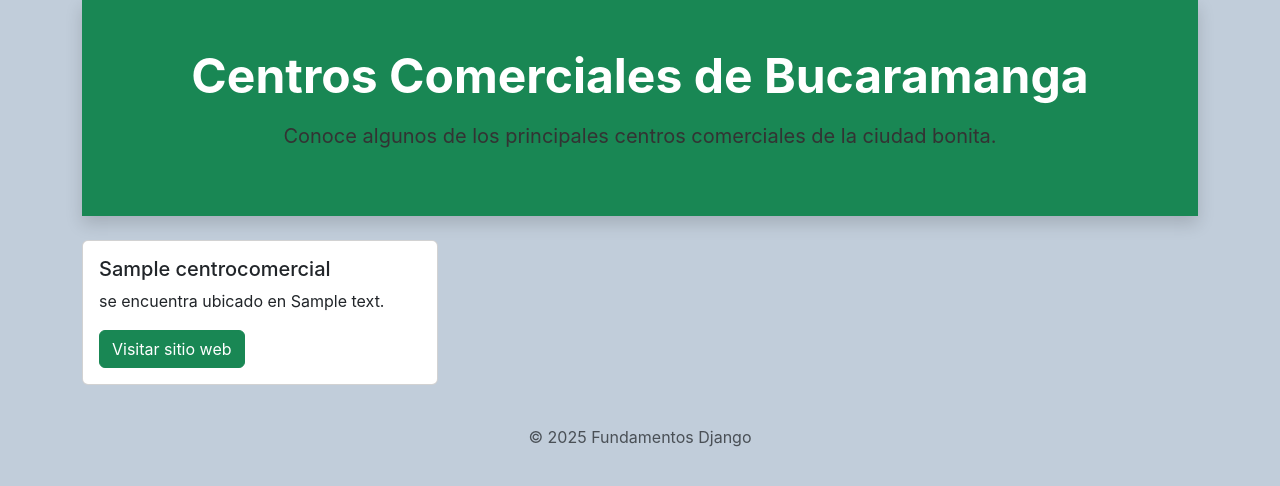
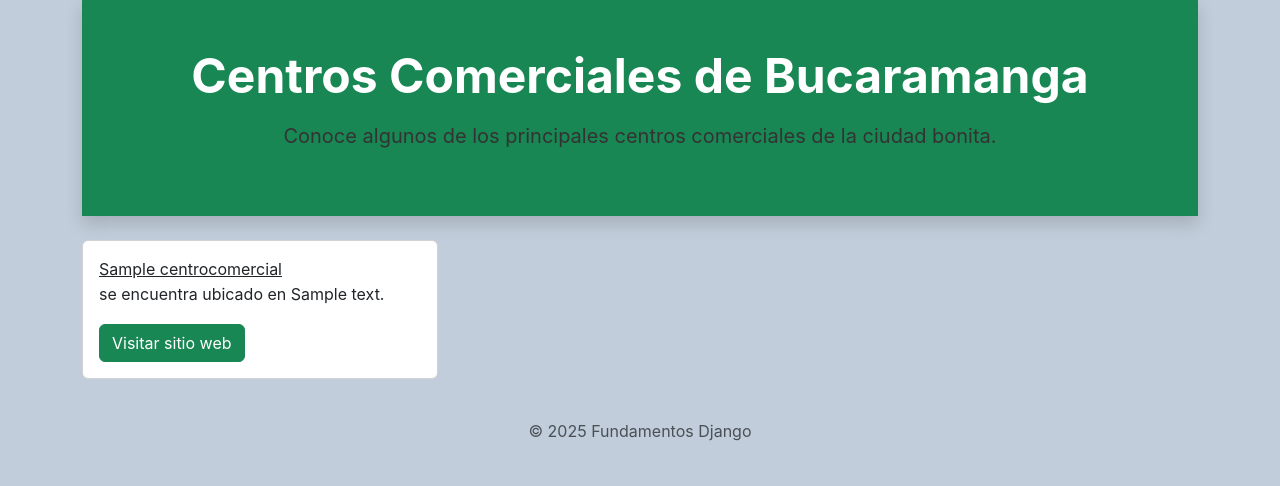
Before and after one commit to DiegoFerneyUsedaDiaz/ejemplo_django, a Django app: page /centros_comerciales in a window 1280 px wide. Shown: the part 105-591 px from the top of the page. Run offline with Django 5.2, Linux system fonts and the light colour scheme; tables that the repository leaves empty hold one stand-in row (values such as "Sample post").

Commit message:
url dinamicas django

```diff
--- a/myapp/templates/lista_centros_comerciales.html
+++ b/myapp/templates/lista_centros_comerciales.html
@@ -22,7 +22,7 @@
           <div class="col-md-4">
             <div class="card">
               <div class="card-body">
-                <h5 class="card-title">{{ centros_comercial.nombre}}</h5>
+                <a href="{% url 'myapp:vista_centros_comercial' centros_comercial.nombre%}" class="card-title">{{ centros_comercial.nombre}}</a>
                 <p class="card-text">se encuentra ubicado en {{ centros_comercial.descripcion }} </p>
               <a href="{{ centros_comercial.url}}" target="_blank" class="btn btn-success">Visitar sitio web</a>
                 </div>
--- a/myapp/urls.py
+++ b/myapp/urls.py
@@ -4,6 +4,7 @@ from django.views.generic import TemplateView
 from .views import lista_centros_comerciales
 from myapp import views
 
+app_name = 'myapp'
 urlpatterns = [
     path ('', TemplateView.as_view(template_name='home.html'), name='home'),
     path ('florida', TemplateView.as_view(template_name='florida.html'), name='florida'),
--- a/mysite/urls.py
+++ b/mysite/urls.py
@@ -21,6 +21,6 @@ from django.conf.urls.static import static
 from django.conf import settings
 
 urlpatterns = [
-    path('', include('myapp.urls')),
+    path('', include('myapp.urls'), name='myapp'),
     path('admin/', admin.site.urls),
 ]
```
